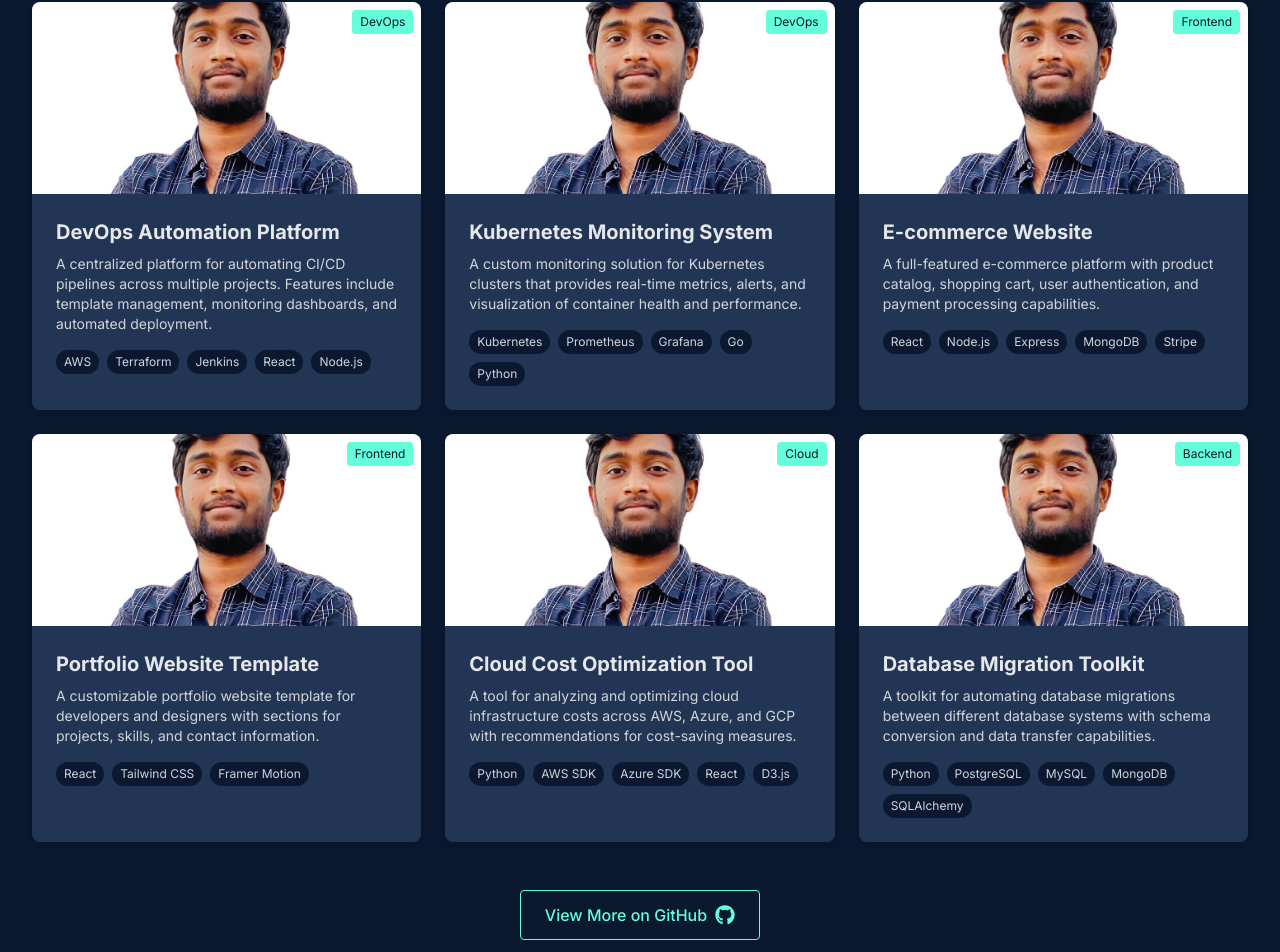
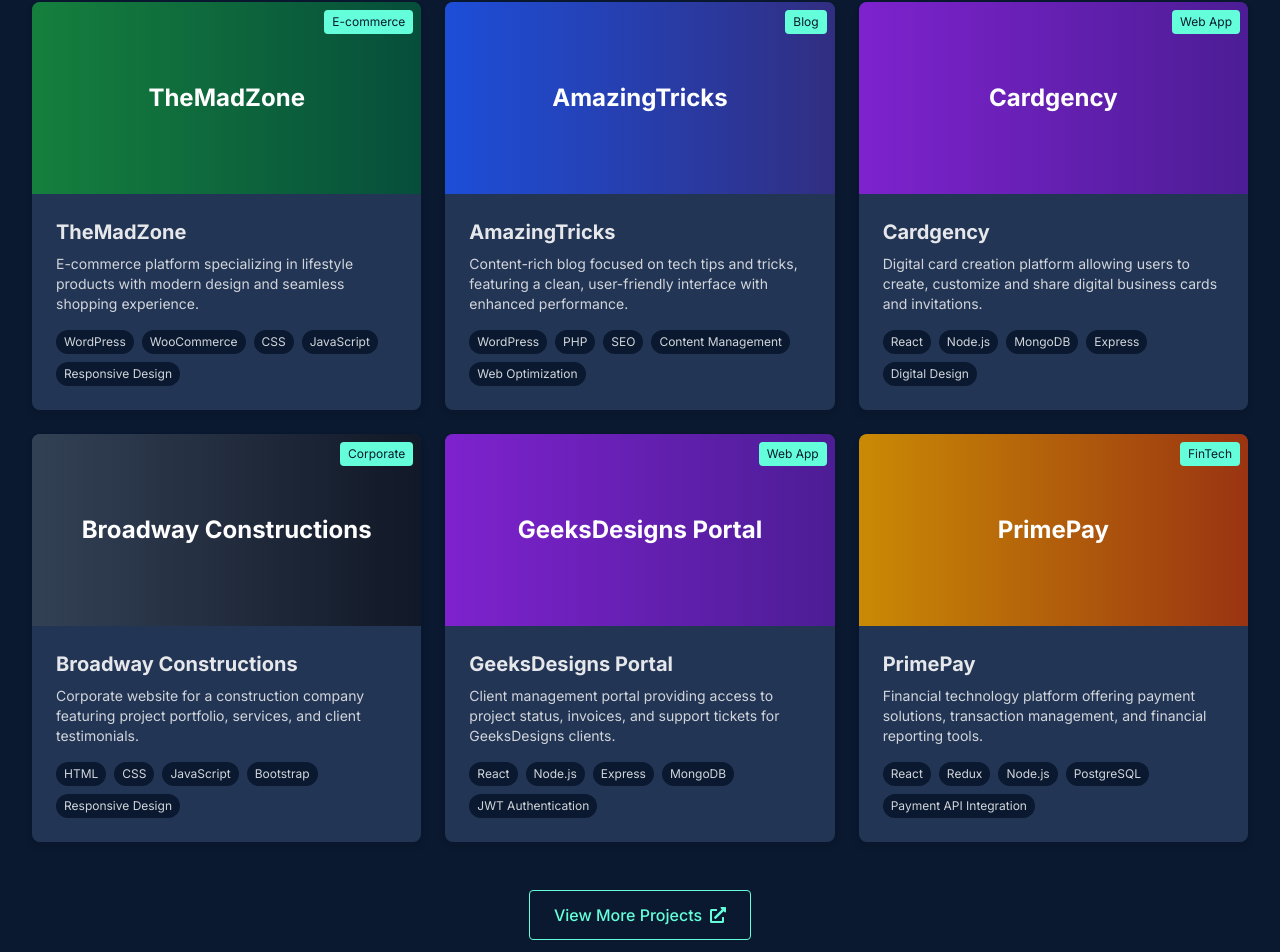
Before and after one commit to SaiAkashNeela/saiakashneela.com, a React (Create React App) app: page / in a window 1280 px wide. Shown: the part 4052-5004 px from the top of the page. Built offline with nearby package versions, Linux system fonts and the light colour scheme.

Commit message:
Fixed Projects

```diff
--- a/src/components/Projects.js
+++ b/src/components/Projects.js
@@ -7,62 +7,80 @@ const Projects = ({ darkMode }) => {
 
   const projects = [
     {
-      title: 'DevOps Automation Platform',
-      description: 'A centralized platform for automating CI/CD pipelines across multiple projects. Features include template management, monitoring dashboards, and automated deployment.',
-      image: '/projects/devops-automation.jpg',
-      technologies: ['AWS', 'Terraform', 'Jenkins', 'React', 'Node.js'],
-      github: 'https://github.com/SaiAkashNeela/devops-automation',
-      live: 'https://devops-automation.demo.com',
-      category: 'DevOps',
+      title: 'TheMadZone',
+      description: 'E-commerce platform specializing in lifestyle products with modern design and seamless shopping experience.',
+      image: null,
+      technologies: ['WordPress', 'WooCommerce', 'CSS', 'JavaScript', 'Responsive Design'],
+      github: '#',
+      live: 'https://www.themadzone.co.uk/',
+      category: 'E-commerce',
     },
     {
-      title: 'Kubernetes Monitoring System',
-      description: 'A custom monitoring solution for Kubernetes clusters that provides real-time metrics, alerts, and visualization of container health and performance.',
-      image: '/projects/k8s-monitor.jpg',
-      technologies: ['Kubernetes', 'Prometheus', 'Grafana', 'Go', 'Python'],
-      github: 'https://github.com/SaiAkashNeela/k8s-monitor',
-      live: 'https://k8s-monitor.demo.com',
-      category: 'DevOps',
+      title: 'AmazingTricks',
+      description: 'Content-rich blog focused on tech tips and tricks, featuring a clean, user-friendly interface with enhanced performance.',
+      image: null,
+      technologies: ['WordPress', 'PHP', 'SEO', 'Content Management', 'Web Optimization'],
+      github: '#',
+      live: 'https://www.amazingtricks.in/',
+      category: 'Blog',
     },
     {
-      title: 'E-commerce Website',
-      description: 'A full-featured e-commerce platform with product catalog, shopping cart, user authentication, and payment processing capabilities.',
-      image: '/projects/ecommerce.jpg',
-      technologies: ['React', 'Node.js', 'Express', 'MongoDB', 'Stripe'],
-      github: 'https://github.com/SaiAkashNeela/ecommerce-site',
-      live: 'https://ecommerce-demo.saiakash.com',
-      category: 'Frontend',
+      title: 'Cardgency',
+      description: 'Digital card creation platform allowing users to create, customize and share digital business cards and invitations.',
+      image: null,
+      technologies: ['React', 'Node.js', 'MongoDB', 'Express', 'Digital Design'],
+      github: '#',
+      live: 'https://www.cardgency.com/',
+      category: 'Web App',
     },
     {
-      title: 'Portfolio Website Template',
-      description: 'A customizable portfolio website template for developers and designers with sections for projects, skills, and contact information.',
-      image: '/projects/portfolio-template.jpg',
-      technologies: ['React', 'Tailwind CSS', 'Framer Motion'],
-      github: 'https://github.com/SaiAkashNeela/portfolio-template',
-      live: 'https://portfolio-template.saiakash.com',
-      category: 'Frontend',
+      title: 'Broadway Constructions',
+      description: 'Corporate website for a construction company featuring project portfolio, services, and client testimonials.',
+      image: null,
+      technologies: ['HTML', 'CSS', 'JavaScript', 'Bootstrap', 'Responsive Design'],
+      github: '#',
+      live: 'https://bwc.geeksdesigns.com/',
+      category: 'Corporate',
     },
     {
-      title: 'Cloud Cost Optimization Tool',
-      description: 'A tool for analyzing and optimizing cloud infrastructure costs across AWS, Azure, and GCP with recommendations for cost-saving measures.',
-      image: '/projects/cloud-cost.jpg',
-      technologies: ['Python', 'AWS SDK', 'Azure SDK', 'React', 'D3.js'],
-      github: 'https://github.com/SaiAkashNeela/cloud-cost-optimizer',
-      live: 'https://cloud-cost-optimizer.demo.com',
-      category: 'Cloud',
+      title: 'GeeksDesigns Portal',
+      description: 'Client management portal providing access to project status, invoices, and support tickets for GeeksDesigns clients.',
+      image: null,
+      technologies: ['React', 'Node.js', 'Express', 'MongoDB', 'JWT Authentication'],
+      github: '#',
+      live: 'https://myaccount.geeksdesigns.com/',
+      category: 'Web App',
     },
     {
-      title: 'Database Migration Toolkit',
-      description: 'A toolkit for automating database migrations between different database systems with schema conversion and data transfer capabilities.',
-      image: '/projects/db-migration.jpg',
-      technologies: ['Python', 'PostgreSQL', 'MySQL', 'MongoDB', 'SQLAlchemy'],
-      github: 'https://github.com/SaiAkashNeela/db-migration-toolkit',
-      live: 'https://db-migration.demo.com',
-      category: 'Backend',
+      title: 'PrimePay',
+      description: 'Financial technology platform offering payment solutions, transaction management, and financial reporting tools.',
+      image: null,
+      technologies: ['React', 'Redux', 'Node.js', 'PostgreSQL', 'Payment API Integration'],
+      github: '#',
+      live: 'https://www.primepay.in/',
+      category: 'FinTech',
     },
   ];
 
-  const filters = ['All', 'DevOps', 'Cloud', 'Frontend', 'Backend'];
+  const filters = ['All', 'E-commerce', 'Blog', 'Web App', 'Corporate', 'FinTech'];
+
+  // Function to get gradient based on category
+  const getCategoryGradient = (category) => {
+    switch(category) {
+      case 'E-commerce':
+        return 'from-green-700 to-emerald-900';
+      case 'Blog':
+        return 'from-blue-700 to-indigo-900';
+      case 'Web App':
+        return 'from-purple-700 to-violet-900';
+      case 'Corporate':
+        return 'from-slate-700 to-gray-900';
+      case 'FinTech':
+        return 'from-yellow-600 to-orange-800';
+      default:
+        return 'from-blue-800 to-purple-800';
+    }
+  };
 
   const filteredProjects = activeFilter === 'All'
     ? projects
@@ -78,7 +96,7 @@ const Projects = ({ darkMode }) => {
           transition={{ duration: 0.5 }}
         >
           <h2 className={`text-2xl md:text-3xl font-bold mb-2 ${darkMode ? 'text-secondary' : 'text-secondary-light'}`}>Projects</h2>
-          <h3 className={`text-3xl md:text-4xl font-bold mb-10 ${darkMode ? 'text-gray-200' : 'text-slate-800'}`}>My Recent Work</h3>
+          <h3 className={`text-3xl md:text-4xl font-bold mb-10 ${darkMode ? 'text-gray-200' : 'text-slate-800'}`}>Sandbox Projects</h3>
         </motion.div>
 
         <div className="flex flex-wrap justify-center mb-8">
@@ -116,11 +134,28 @@ const Projects = ({ darkMode }) => {
               className={`rounded-lg overflow-hidden ${darkMode ? 'bg-navy-light' : 'bg-white'} shadow-md hover-lift ${darkMode ? 'shadow-slate-900/30' : 'shadow-slate-200/60'}`}
             >
               <div className="relative overflow-hidden group">
-                <img
-                  src={project.image}
-                  alt={project.title}
-                  className="w-full h-48 object-cover transition-transform duration-500 group-hover:scale-110"
-                />
+                {project.image ? (
+                  <img
+                    src={project.image}
+                    alt={project.title}
+                    className="w-full h-48 object-cover transition-transform duration-500 group-hover:scale-110"
+                    onError={(e) => {
+                      e.target.parentElement.querySelector('.fallback-title').style.display = 'flex';
+                      e.target.style.display = 'none';
+                    }}
+                  />
+                ) : (
+                  <div className={`fallback-title w-full h-48 flex items-center justify-center bg-gradient-to-r ${getCategoryGradient(project.category)}`}>
+                    <h3 className={`text-xl md:text-2xl font-bold px-4 text-white text-center`}>
+                      {project.title}
+                    </h3>
+                  </div>
+                )}
+                <div className={`fallback-title hidden w-full h-48 absolute top-0 left-0 items-center justify-center bg-gradient-to-r ${getCategoryGradient(project.category)}`}>
+                  <h3 className={`text-xl md:text-2xl font-bold px-4 text-white text-center`}>
+                    {project.title}
+                  </h3>
+                </div>
                 <div className={`absolute inset-0 flex items-center justify-center opacity-0 group-hover:opacity-100 transition-opacity duration-300 ${darkMode ? 'bg-primary/80' : 'bg-slate-900/80'}`}>
                   <div className="flex space-x-4">
                     <a
@@ -175,13 +210,13 @@ const Projects = ({ darkMode }) => {
           className="mt-12 text-center"
         >
           <a
-            href="https://github.com/SaiAkashNeela"
+            href="https://www.geeksdesigns.com"
             target="_blank"
             rel="noopener noreferrer"
             className={`btn-secondary ${darkMode ? '' : 'btn-secondary-light'} px-6 py-3 rounded inline-flex items-center hover-lift`}
           >
-            <span>View More on GitHub</span>
-            <FaGithub className="ml-2 w-5 h-5" />
+            <span>View More Projects</span>
+            <FaExternalLinkAlt className="ml-2 w-4 h-4" />
           </a>
         </motion.div>
       </div>
```
